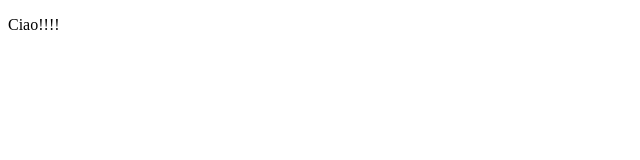
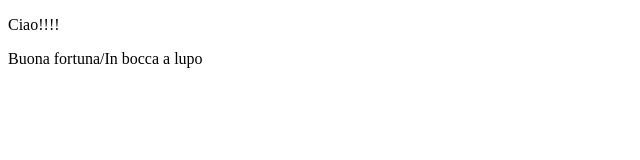
Before and after one commit to XuKW007/my-todo-list, a plain HTML site: page index.html in a window 1280 px wide. Shown: the whole page, without its empty margins (0-640 px from the left). Drawn offline with Linux system fonts and the light colour scheme.

Commit message:
Aggiornata la lista con nuovi elementi

```diff
--- a/index.html
+++ b/index.html
@@ -5,5 +5,6 @@
 </head>
 <body>
     <p>Ciao!!!!</p>
+    <p>Buona fortuna/In bocca a lupo</p>
 </body>
 </html>
```
